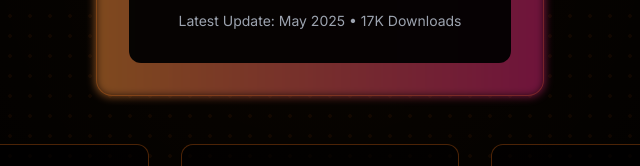
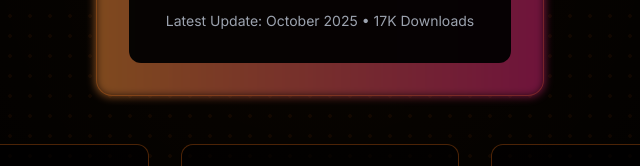
Before and after one commit to tigerghostcodes/tigerghostcodes.github.io, a plain HTML site: page index.html in a window 1280 px wide. Shown: the part 4020-4186 px from the top of the page, 320-960 px from the left. Drawn offline with nearby package versions, Linux system fonts and the light colour scheme.

Commit message:
Update index.html

```diff
--- a/index.html
+++ b/index.html
@@ -482,7 +482,7 @@
           </button>
 
           <div class="text-gray-400 text-sm">
-            Latest Update: May 2025 • 17K Downloads
+            Latest Update: October 2025 • 17K Downloads
           </div>
         </div>
       </div>
```
